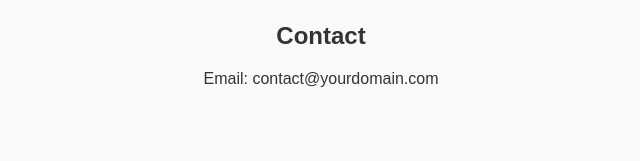
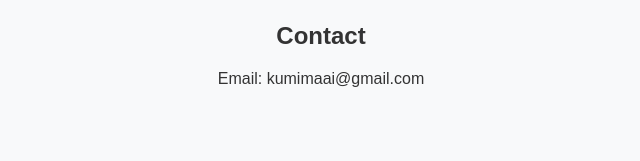
Before and after one commit to kumimaai/kumimaai.github.io, a plain HTML site: page index.html in a window 1280 px wide. Shown: the part 874-1035 px from the top of the page, 319-959 px from the left. Drawn offline with Linux system fonts and the light colour scheme.

Commit message:
Update index.html

```diff
--- a/index.html
+++ b/index.html
@@ -2,7 +2,7 @@
 <html lang="en">
 <head>
     <meta charset="UTF-8">
-    <title>Your Brand Name</title>
+    <title>株式会社組間合</title>
     <meta name="viewport" content="width=device-width, initial-scale=1.0">
     <meta name="description" content="Your Brand Description">
     <style>
@@ -72,7 +72,7 @@
 
 <section id="contact">
     <h2>Contact</h2>
-    <p>Email: contact@yourdomain.com</p>
+    <p>Email: kumimaai@gmail.com</p>
 </section>
 
 <footer>
```
